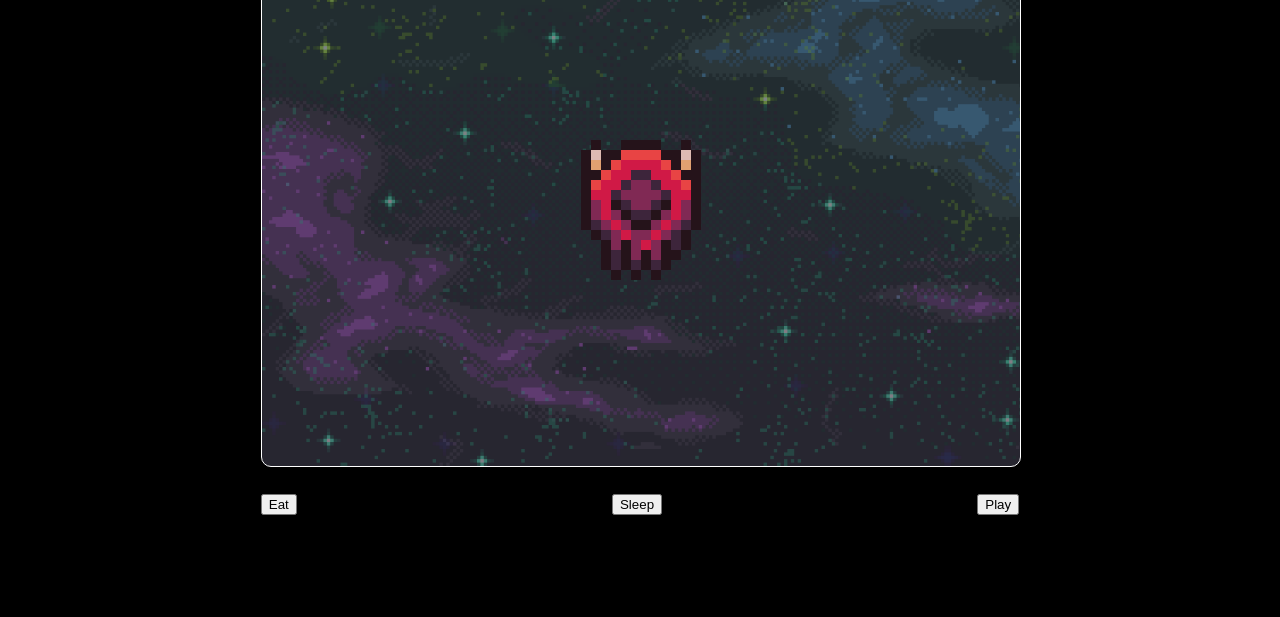
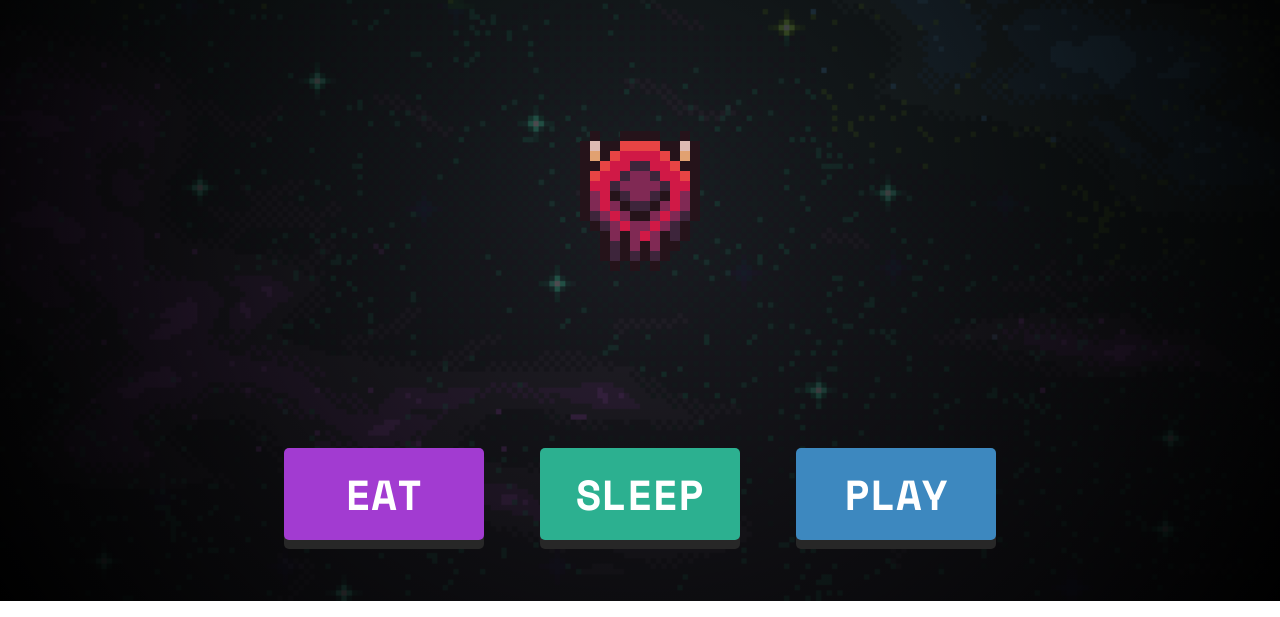
Before and after one commit to kjcompton/tamagotchi, a plain HTML site: page index.html in a window 1280 px wide. Shown: the part 199-816 px from the top of the page. Drawn offline with nearby package versions, Linux system fonts and the light colour scheme.

Commit message:
Added styles to buttons and stats also added background and background filter

```diff
--- a/css/style.css
+++ b/css/style.css
@@ -1,7 +1,22 @@
+@import url('https://fonts.googleapis.com/css2?family=Space+Mono&display=swap');
+@import url('https://fonts.googleapis.com/css2?family=Space+Mono:wght@400;700&display=swap');
 body {
+    font-family: 'Space Mono', monospace;
+    font-weight: bold;
+    background-image: url('../assets/Background_space.png');
+    background-repeat: no-repeat;
+    background-size: cover;
     height: 100vh;
-    background: black;
+    padding: 0;
+    margin: 0;
     color: #fff;
+
+}
+.test-container {
+    background: rgb(0,0,0);
+background: radial-gradient(circle, rgba(0,0,0,0.2861519607843137) 0%, rgba(0,0,0,1) 100%);
+    width: 100%;
+    height: 100%;
     display: flex;
     flex-direction: column;
     justify-content: center;
@@ -21,13 +36,10 @@ body {
 .monster-container {
     height: 80%;
     width: 100%;
-    background-image: url('../assets/Background_space.png');
-    background-repeat: no-repeat;
-    background-size: cover;
+
     display: flex;
     justify-content: center;
     align-items: center;
-    border: 1px solid #fff;
     border-radius: 10px;
     margin-bottom: 5px;
 }
@@ -35,8 +47,59 @@ body {
     height: 10%;
     width: 100%;
     display: flex;
-    justify-content: space-between;
+    justify-content: space-around;
     align-items: center;
+}
+.interaction-buttons button {
+    font-family: 'Space Mono', monospace;
+    font-weight: bold;
+    padding: 15px 25px;
+    width: 200px;
+    font-size: 42px;
+    text-align: center;
+    cursor: pointer;
+    color:#fff;
+    border: none;
+    border-radius: 5px;
+    box-shadow: 0 9px rgb(39, 39, 39);
+    z-index: 100;
+}
+
+ .eat-button {
+    background-color: #a23bd1;
+}
+.eat-button:hover  {
+    background-color: #582172;
+}
+.eat-button:active  {
+    background-color: #582172;
+    box-shadow: 0 5px rgb(10, 10, 10);;
+  transform: translateY(4px);
+}
+ .sleep-button {
+    background-color: #2cb090;
+}
+.sleep-button:hover {
+    background-color: #196653;
+}
+.sleep-button:active {
+    background-color: #196653;
+    box-shadow: 0 5px rgb(10, 10, 10);;
+  transform: translateY(4px);
+}
+ .play-button {
+    background-color: #3d88bf;
+}
+.play-button:hover {
+    background-color: #1c4461;
+}
+.play-button:active {
+    background-color: #1c4461;
+    box-shadow: 0 5px rgb(10, 10, 10);
+  transform: translateY(4px);
+}
+.stats-container {
+    font-size: 48px;
 }
 #monsterImage {
     width: 50px;
--- a/index.html
+++ b/index.html
@@ -8,7 +8,9 @@
     <link rel="stylesheet" href="css/style.css">
 </head>
 <body>
+    <div class="test-container">
     <div class="game-container">
+
     <div class="stats-container">
         <div>Hunger: <span id="hungerTracker">0</span></div>
         <div>Sleep: <span id="exahstionTracker">0</span></div>
@@ -19,10 +21,11 @@
         <div id="animation"></div>
     </div>
     <div class="interaction-buttons">
-        <button name="eat">Eat</button>
-        <button name="sleep">Sleep</button>
-        <button name="play">Play</button>
+        <button class="eat-button" name="eat">EAT</button>
+        <button class="sleep-button" name="sleep">SLEEP</button>
+        <button class="play-button" name="play">PLAY</button>
     </div>
+</div>
 </div>
     <script src="js/app.js"></script>
 </body>
```
